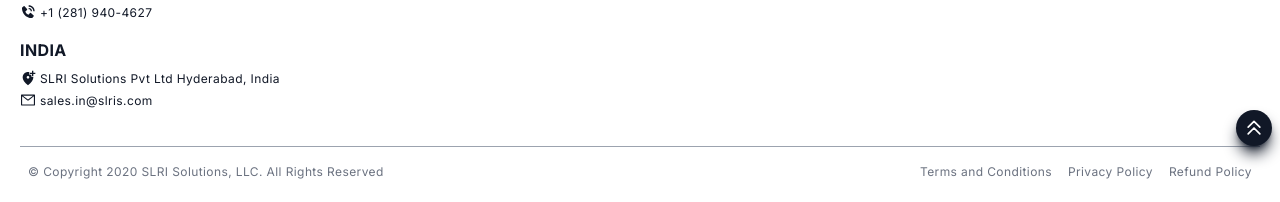
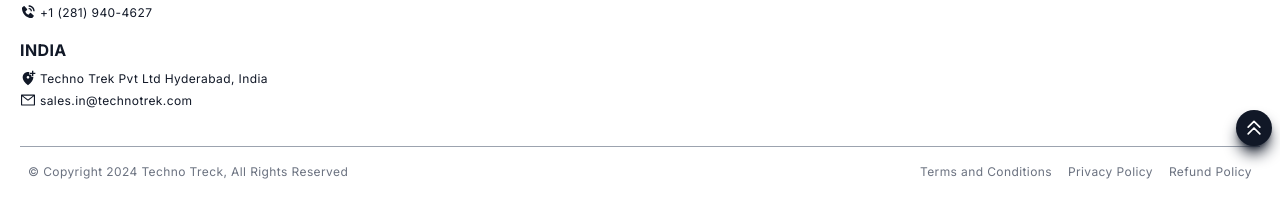
Before and after one commit to Harik-R/slr-zip, a Next.js app: page / in a window 1280 px wide. Shown: the part 5533-5735 px from the top of the page. Built offline with nearby package versions, Linux system fonts and the light colour scheme.

Commit message:
Update Footer.jsx

```diff
--- a/src/components/Footer.jsx
+++ b/src/components/Footer.jsx
@@ -1,3 +1,4 @@
+"use client";
 "use client";
 import Link from 'next/link'
 import React from 'react'
@@ -44,11 +45,11 @@
                         <div className='md:mt-2'>
                             <div className='flex'>
                                 <MdAddLocationAlt />
-                                <p className='text-[12px] md:ml-1'>SLRI Solutions Pvt Ltd Hyderabad, India</p>
+                                <p className='text-[12px] md:ml-1'>Techno Trek Pvt Ltd Hyderabad, India</p>
                             </div>
                             <div className='flex md:mt-1'>
                                 <AiOutlineMail />
-                                <p className='text-[12px] md:ml-1'>sales.in@slris.com </p>
+                                <p className='text-[12px] md:ml-1'>sales.in@technotrek.com </p>
                             </div>
                         </div>
 
@@ -120,7 +121,7 @@
                 </div>
 
                 <div className='flex flex-col max-w-[1240px] px-2 mb-2 mx-auto justify-between sm:flex-row text-center border-t-[1px] border-gray-400 text-gray-500'>
-                    <p className='py-4 text-[12px]'>&copy; Copyright 2020 SLRI Solutions, LLC. All Rights Reserved</p>
+                    <p className='py-4 text-[12px]'>&copy; Copyright 2024 Techno Treck, All Rights Reserved</p>
                     <div className='flex justify-between pt-4 text-[12px] gap-4'>
                         <p>Terms and Conditions </p>
                         <p>Privacy Policy </p>
```
